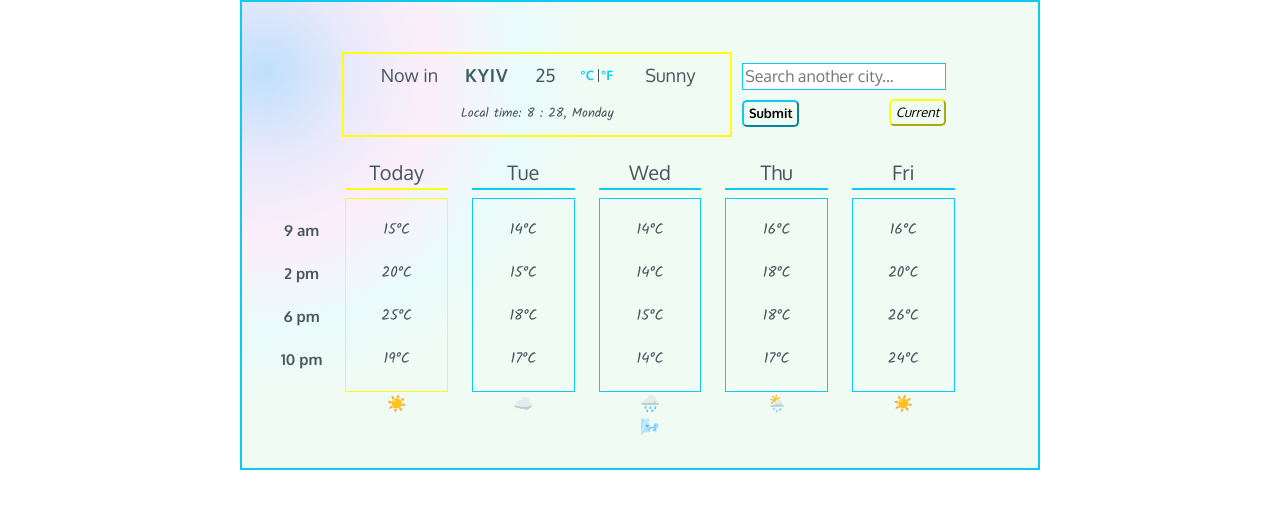
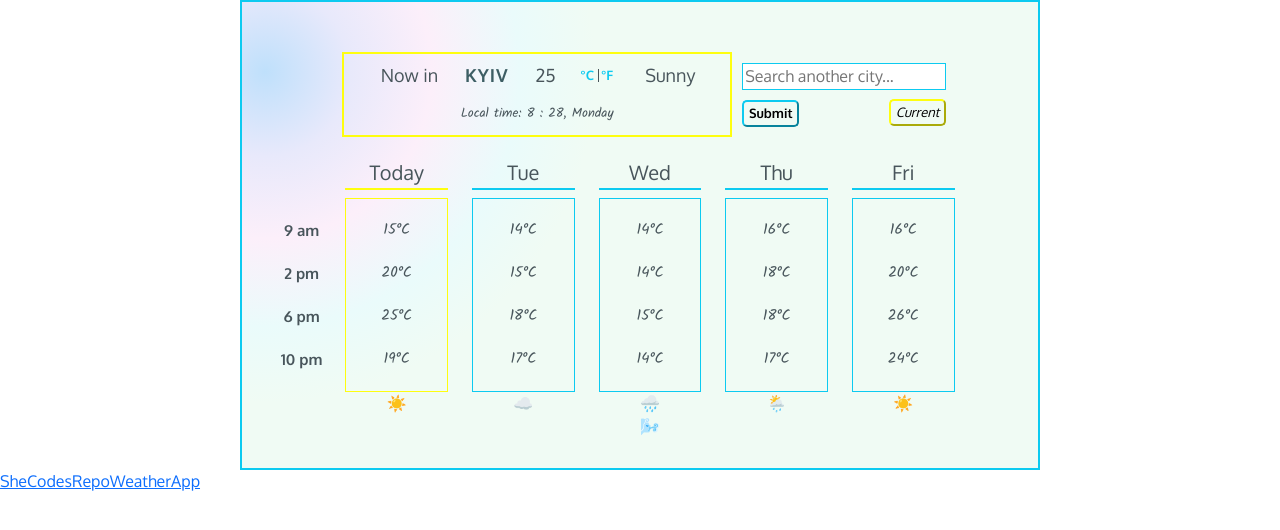
Before and after one commit to yuliiazav/SheCodesRepoWeatherApp, a plain HTML site: page index.html in a window 1280 px wide. Drawn offline with nearby package versions, Linux system fonts and the light colour scheme.

Commit message:
added link to GitHub SheCodesRepoWeatherApp

```diff
--- a/index.html
+++ b/index.html
@@ -40,7 +40,7 @@
                     </div>
                     <form class="search-field">
                         <input type="text" name="city" placeholder="Search another city..." class="search-cityinput" id="city">
-                         <button class="submit-btn  btn-style">Submit</button>
+                        <button class="submit-btn  btn-style">Submit</button>
                     </form>
                     <button class="btn-style current-btn">Current</button>
 
@@ -134,7 +134,7 @@
                 </main>
             </div>
         </div>
-
+        <a href="https://github.com/yuliiazav/SheCodesRepoWeatherApp" class="github-repolink">SheCodesRepoWeatherApp</a>
     </div>
     <script src="js/script.js"></script>
 
```
